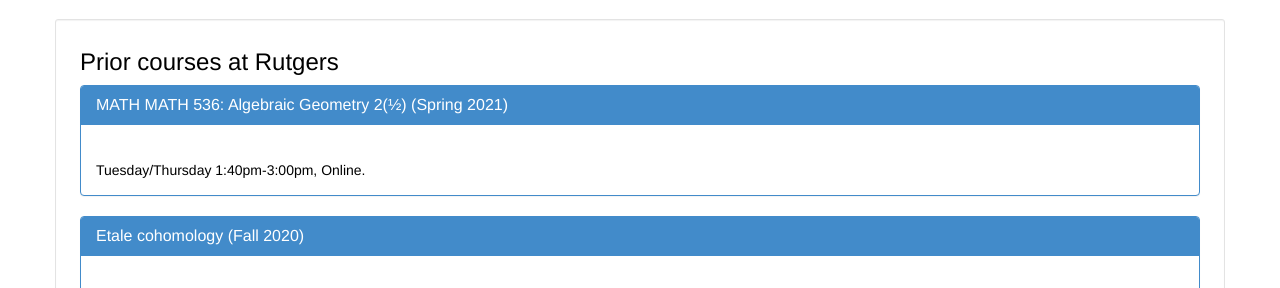
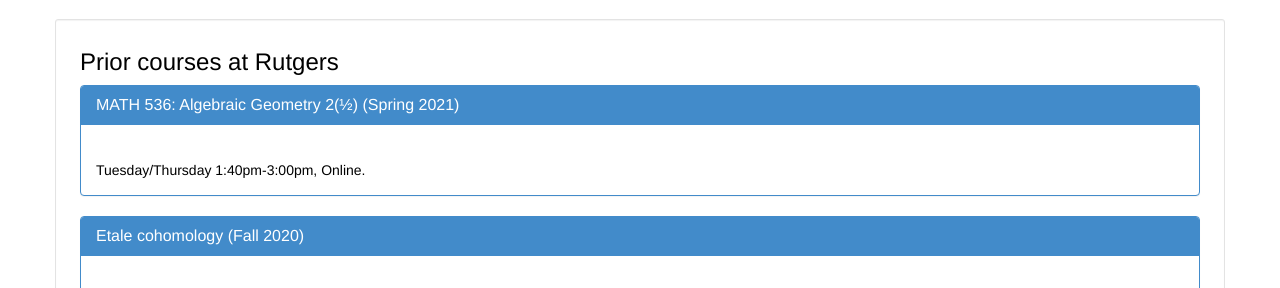
Before and after one commit to dkrashen/dkrashen.github.io, a Jekyll site: the page built from teaching.html, in a window 1280 px wide and 900 px high, scrolled down 332 px. Shown: the part 164-452 px from the top of the window. Built offline with Jekyll 4.4.1, drawn with Linux system fonts in a browser that asks for light colours.

Commit message:
fix typo

```diff
--- a/_data/courses-rutgers.yml
+++ b/_data/courses-rutgers.yml
@@ -1,6 +1,6 @@
 ---
 
-  - title: "MATH MATH 536: Algebraic Geometry 2(&frac12;)"
+  - title: "MATH 536: Algebraic Geometry 2(&frac12;)"
     url: "http://dkrashen.github.io/schemes/"
     schedule: "Tuesday/Thursday 1:40pm-3:00pm"
     location: "Online"
```
